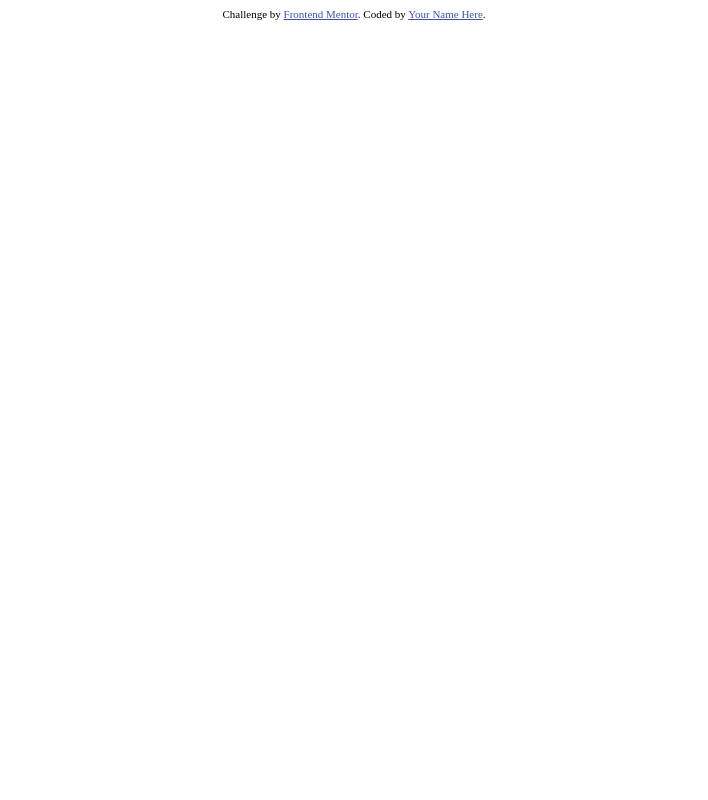
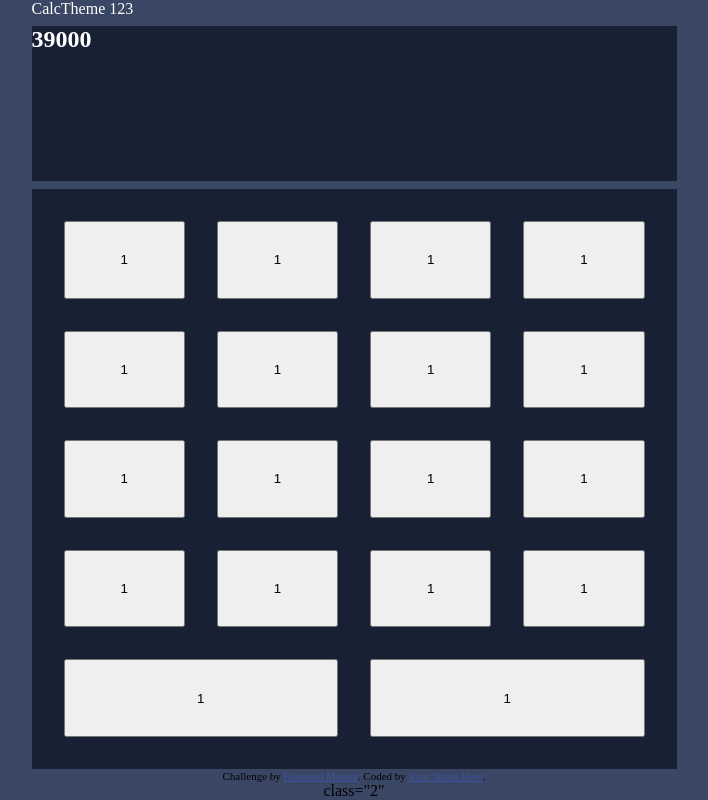
Before and after one commit to tib-source/calculator-app-main, a plain HTML site: page index.html in a window 1280 px wide. Shown: the whole page, without its empty margins (286-994 px from the left). Drawn offline with Linux system fonts and the light colour scheme.

Commit message:
used css grid to arange the calculator buttons

```diff
--- a/app/scss/_global.scss
+++ b/app/scss/_global.scss
@@ -0,0 +1,18 @@
+
+html{
+    box-sizing: border-box;
+}
+*,*::after,*::before{
+    box-sizing: inherit;
+}
+body{
+    margin:0;
+    padding: 0;
+    width: 100%;
+    height: 100vh;
+    display: flex;
+    justify-content: center;
+    align-items: center;
+    flex-direction: column;
+    background:$mainBgBlue;
+}
--- a/app/scss/_variables.scss
+++ b/app/scss/_variables.scss
@@ -76,9 +76,9 @@ $keyShadowDarkMagenta: hsl(290, 70%, 36%);
 
 //#### Text
 
-$yellowText: hsl(52, 100%, 62%)
-$darkBlueText: hsl(198, 20%, 13%)
-- White (text): hsl(0, 0, 100%)
+$yellowText: hsl(52, 100%, 62%);
+$darkBlueText: hsl(198, 20%, 13%);
+$white: hsl(0, 0, 100%);
 
 // ## Typography
 
--- a/app/scss/style.scss
+++ b/app/scss/style.scss
@@ -0,0 +1,37 @@
+@import "variables";
+@import "global";
+
+
+
+.calculator{
+    width: 645px;
+    height: 770px;
+    color: $white;
+    .header{
+        display: flex;
+    }
+    .result{
+        height: 155px;
+        margin: 0.5em 0;
+        background: $screenBgBlue;
+        h1{
+            margin: 0;
+        }
+    }
+
+    .numbers{
+        width: 100%;
+        height: 580px;
+        background: $screenBgBlue;
+        display: grid;
+        grid-template-columns: 1fr 1fr 1fr 1fr;
+        grid-gap: 2em;
+        padding: 2em;
+
+        .two{
+            grid-column: span 2;
+        }
+    }
+
+
+}
--- a/index.html
+++ b/index.html
@@ -5,7 +5,7 @@
   <meta name="viewport" content="width=device-width, initial-scale=1.0"> <!-- displays site properly based on user's device -->
 
   <link rel="icon" type="image/png" sizes="32x32" href="./images/favicon-32x32.png">
-
+  <link rel="stylesheet" href="./app/scss/style.css" class="css">
   <title>Frontend Mentor | Calculator app</title>
 
   <!-- Feel free to remove these styles or customise in your own stylesheet 👍 -->
@@ -16,11 +16,39 @@
 </head>
 <body>
 
-
+  <section class="calculator">
+    <header class="header">
+      <div class="logo">Calc</div>
+      <div class="theme">Theme 123</div>
+    </header>
+    <div class="result">
+      <h1>39000</h1>
+    </div>
+    <div class="numbers">
+      <button>1</button>
+      <button>1</button>
+      <button>1</button>
+      <button>1</button>
+      <button>1</button>
+      <button>1</button>
+      <button>1</button>
+      <button>1</button>
+      <button>1</button>
+      <button>1</button>
+      <button>1</button>
+      <button>1</button>
+      <button>1</button>
+      <button>1</button>
+      <button>1</button>
+      <button>1</button>
+      <button class="two">1</button>
+      <button class="two">1</button>
+    </div>
+  </section>
 
   <div class="attribution">
     Challenge by <a href="https://www.frontendmentor.io?ref=challenge" target="_blank">Frontend Mentor</a>.
     Coded by <a href="#">Your Name Here</a>.
-  </div>
+  </div> class="2"
 </body>
 </html>
```
Also changed, not shown: app/scss/style.css (added), 1 other file.
